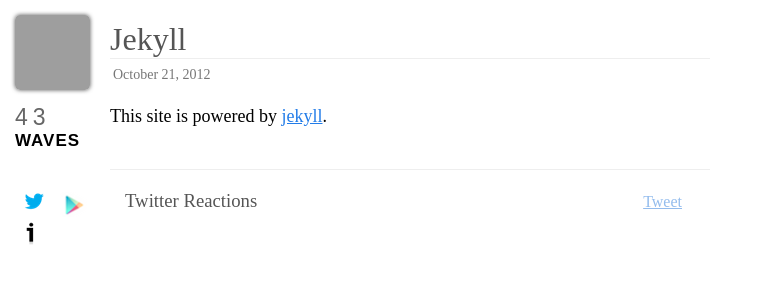
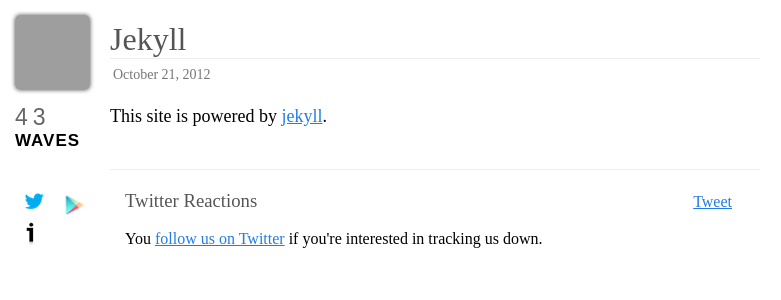
Before and after one commit to 43waves/43waves.github.io, a Jekyll site: the page built from _posts/2012-10-21-jekyll.md, in a window 1280 px wide. Shown: the top 300 px of the page, without its empty margins (0-781 px from the left). Built offline with Jekyll 4.4.1, drawn with Linux system fonts in a browser that asks for light colours; nearby versions of some CDN libraries; Markdown is read by kramdown in place of the engine named in the settings; comment, search, counter and statistics services are not loaded; grey boxes are pictures that could not be loaded.

Commit message:
Update style css

```diff
--- a/_layouts/post.html
+++ b/_layouts/post.html
@@ -18,6 +18,8 @@
   <div id="boastful">
     <a href="http://twitter.com/share" class="twitter-share-button" data-count="horizontal" data-via"43waves">Tweet</a>
     <script type="text/javascript" src="http://platform.twitter.com/widget.js"></script>
-    <h3>Twitter Reactions</h4>
+    <h3>Twitter Reactions</h3>
+    <p>You <a href="http://twitter.com/43waves">follow us on Twitter</a> if
+      you're interested in tracking us down.</p>
   </div>
 </div>
--- a/css/styles.css
+++ b/css/styles.css
@@ -29,7 +29,7 @@
 
 .content {
   margin-left: 110px;
-  width: 600px;
+  width: 650px;
   margin-bottom: 50px;
 }
 
@@ -228,12 +228,7 @@
 */
 #boastful {
   margin: 20px 15px 7em 15px;
-  color: #999;
   text-shadow: 1px 1px 0 #fff;
-}
-
-#boastful a {
-  color: #93BCED;
 }
 
 #boastful .twitter-share-button {
```
